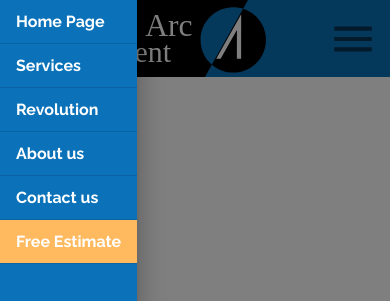
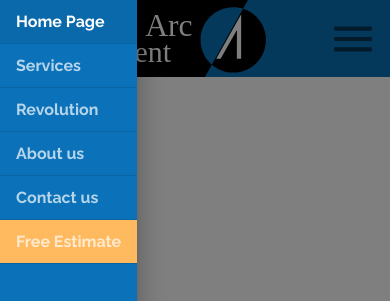
Before and after one commit to geogeorgiou/material-ui-crashcourse, a React (Create React App) app: page / in a window 390 px wide. Both pictures are taken after a click on the button 353 px from the left and 38 px from the top of the page. Shown: the top 301 px of the page. Built offline with nearby package versions, Linux system fonts and the light colour scheme.

Commit message:
Final changes to Drawer to be consistent

```diff
--- a/src/components/ui/Header.js
+++ b/src/components/ui/Header.js
@@ -20,6 +20,7 @@ import ListItem from "@material-ui/core/ListItem";
 import ListItemText from "@material-ui/core/ListItemText";
 import {Link} from "react-router-dom";
 
+import clsx from "clsx";
 import logo from '../../assets/logo.svg';
 
 function ElevationScroll(props) {
@@ -120,7 +121,12 @@ const useStyles = makeStyles(theme => ({
 
     drawerItem: {
         ...theme.typography.tab,
-        color: "white"
+        color: "white",
+        opacity: 0.7
+    },
+
+    drawerItemSelected: {
+      opacity: 1
     },
 
     drawerItemEstimate: {
@@ -130,12 +136,12 @@ const useStyles = makeStyles(theme => ({
 }))
 
 const tabConfig = [
-    {pathname: '/', value: 0, name:'Home Page'},
-    {pathname: '/services', value: 1, name:'Services'},
-    {pathname: '/revolution', value: 2, name:'Revolution'},
-    {pathname: '/about', value: 3, name: 'About us'},
-    {pathname: '/contact', value: 4, name: 'Contact us'},
-    {pathname: '/estimate', value: 5, name: 'Free Estimate'}
+    {pathname: '/', name:'Home Page'},
+    {pathname: '/services', name:'Services'},
+    {pathname: '/revolution', name:'Revolution'},
+    {pathname: '/about', name: 'About us'},
+    {pathname: '/contact', name: 'Contact us'},
+    {pathname: '/estimate', name: 'Free Estimate'}
 ]
 
 const menuOptions = [
@@ -190,7 +196,7 @@ export default function Header(props) {
         //check for tab navigation
         for (let i = 0; i < tabConfig.length; i++) {
 
-            if (window.location.pathname === tabConfig[i].pathname && value !== tabConfig[i].value) {
+            if (window.location.pathname === tabConfig[i].pathname && value !== i) {
                 setValue(i);
                 break;
             }
@@ -224,7 +230,7 @@ export default function Header(props) {
                 <List disablePadding>
 
                     {
-                        tabConfig.map(tab => {
+                        tabConfig.map((tab,i) => {
                             return (
                                 <ListItem
                                     divider
@@ -232,12 +238,19 @@ export default function Header(props) {
                                     key={`drawer_item_${tab.name}`}
                                     component={Link}
                                     to={tab.pathname}
-                                    onClick={()=>setOpenDrawer(false)}
+                                    onClick={()=> {
+                                        setOpenDrawer(false);
+                                        setValue(i)
+                                    }}
                                     className={tab.pathname==="/estimate" ? classes.drawerItemEstimate : ''}
+                                    selected={value === i}
                                 >
                                     <ListItemText
                                         disableTypography
-                                        className={classes.drawerItem}
+                                        className={clsx(
+                                            classes.drawerItem,
+                                            value === i ? classes.drawerItemSelected : ''
+                                        )}
                                     >
                                         {tab.name}
                                     </ListItemText>
```
